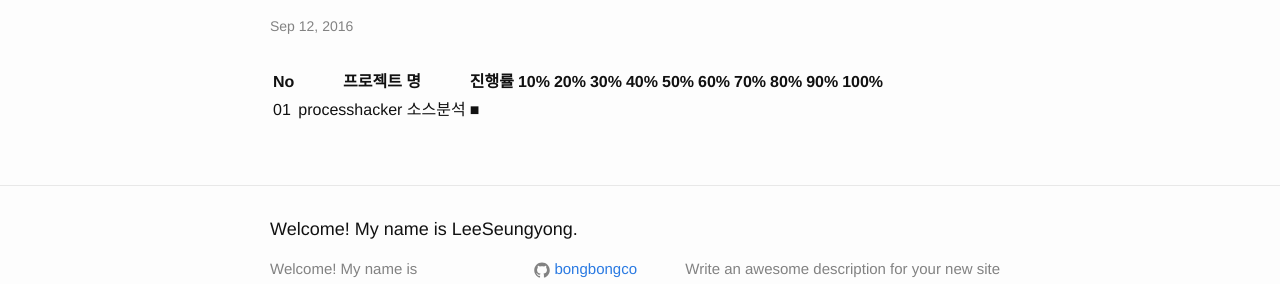
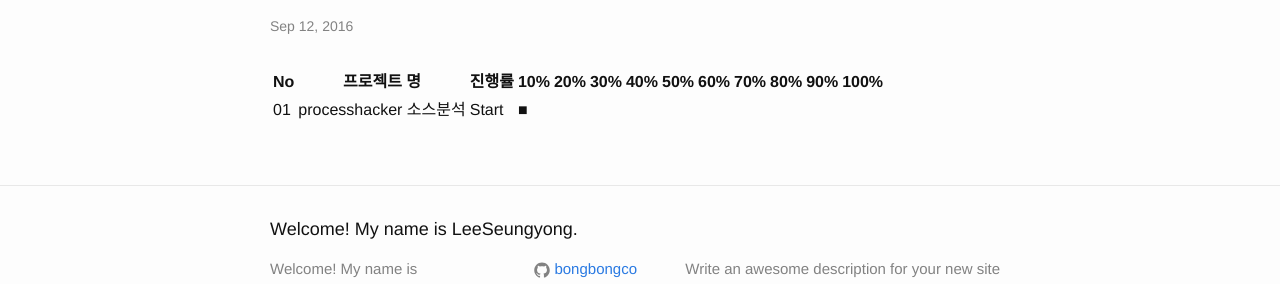
Before and after one commit to LktProgrammer/bongbongco.github.io, a Jekyll site: the page built from _posts/2016-09-12-GarbageTask.markdown, in a window 1280 px wide. Shown: the part 133-417 px from the top of the page. Built offline with Jekyll 4.4.1, drawn with Linux system fonts in a browser that asks for light colours.

Commit message:
Update 2016-09-12-GarbageTask.markdown

```diff
--- a/_posts/2016-09-12-GarbageTask.markdown
+++ b/_posts/2016-09-12-GarbageTask.markdown
@@ -7,4 +7,4 @@ title: 개인 프로젝트 목록.
 |--|-----------|------|---|---|---|---|---|---|---|---|---|----|
 |No|프로젝트 명|진행률|10%|20%|30%|40%|50%|60%|70%|80%|90%|100%|
 |--|-----------|------|---|---|---|---|---|---|---|---|---|----|
-|01|processhacker 소스분석|■||||||||||
+|01|processhacker 소스분석|Start|■|||||||||
```
